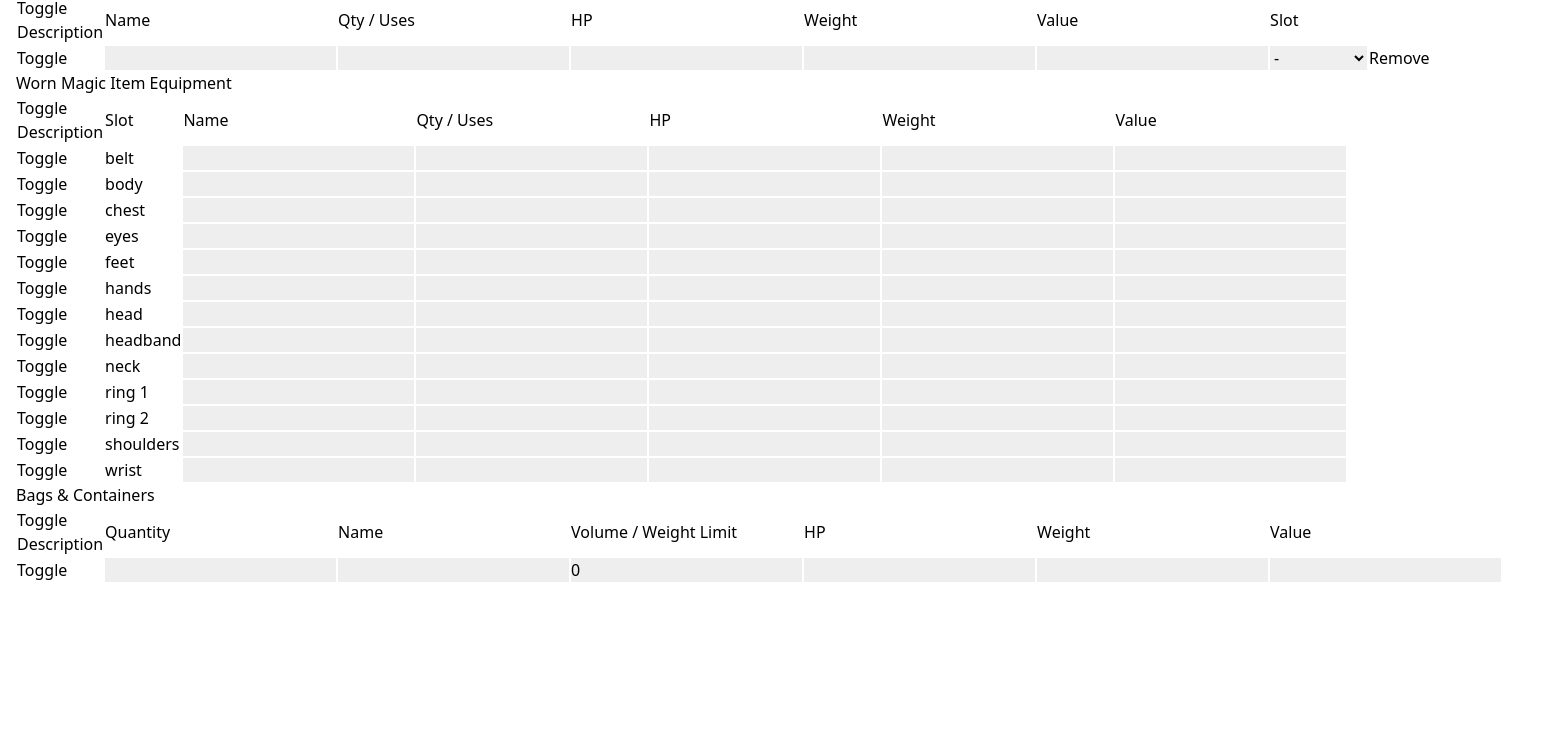
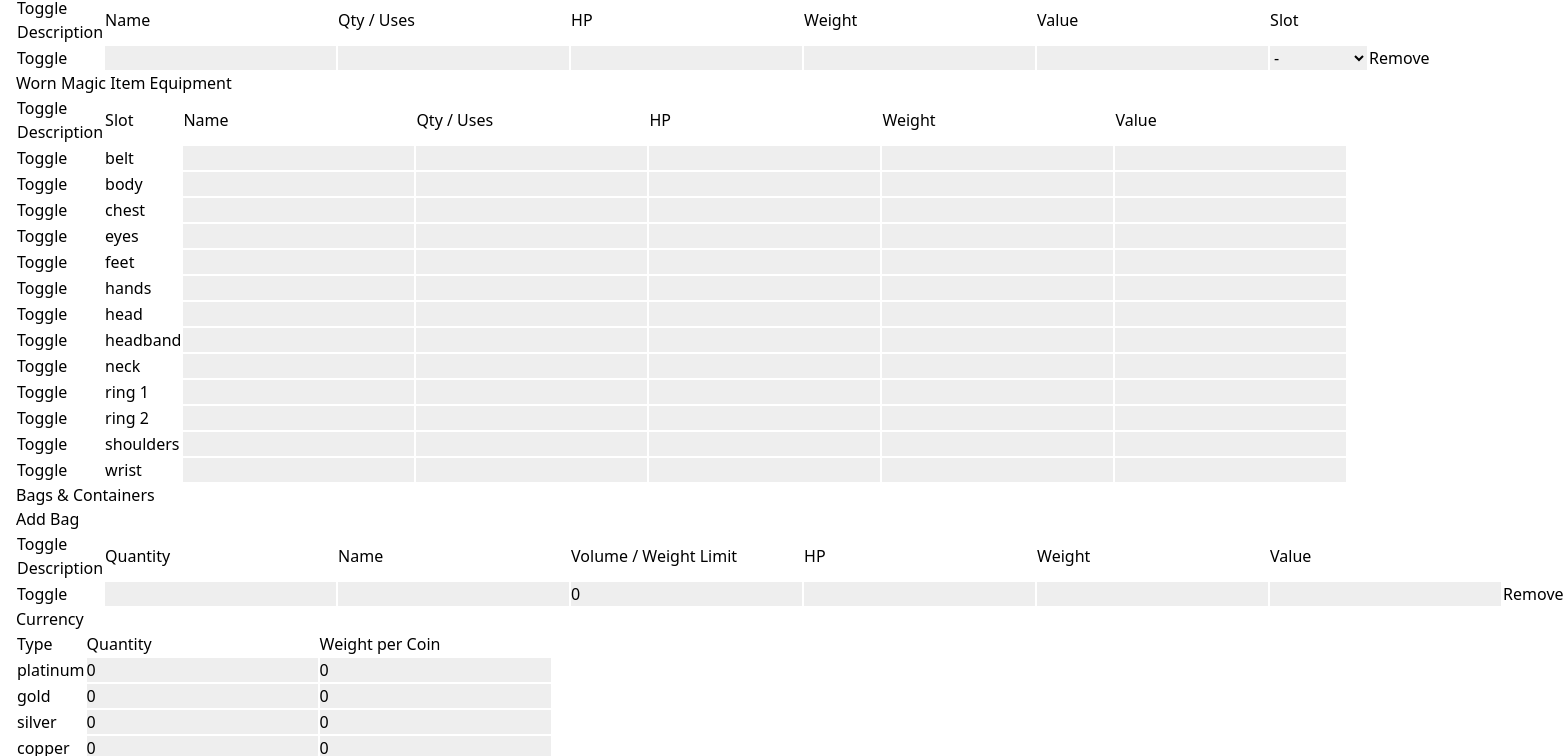
Before and after one commit to DominusAnima/Sheetfinder, a React (Vite) app: page / in a window 1280 px wide. Shown: the part 2117-2873 px from the top of the page, 1565 px wide, since content can reach past the window. Before the commit the page ends 2700 px from the top, so only its background shows below. Built offline with nearby package versions, Linux system fonts and the light colour scheme.

Commit message:
Added Coinpurse to equipment.

```diff
--- a/src/Blocks/Equipment.tsx
+++ b/src/Blocks/Equipment.tsx
@@ -1,4 +1,4 @@
-import { Bag, Blocks, EquipSlot, Item } from "../charSheet";
+import { Bag, Blocks, EquipSlot, Item, Money } from "../charSheet";
 import { makeEmptyItem } from "../constants";
 import { useFormDispatch } from "../lib/useFormDispatch";
 
@@ -84,6 +84,18 @@ export function Equipment({ state }: { state: Blocks }) {
 
   function toggleBagDescr(bag: Bag) {
     dispatch({ type: "toggleBagDescr", payload: { bag } });
+  }
+
+  function handleMoneyChange(field: "amount" | "weight", entry: Money, value: string) {
+    dispatch({ type: "changeMoneyField", payload: { field, entry, value } });
+  }
+
+  function removeBag(bag: Bag) {
+    dispatch({ type: "removeBag", payload: { bag } });
+  }
+
+  function addBag() {
+    dispatch({ type: "addBag" });
   }
 
   function handleSubmit(event: { preventDefault: any }) {
@@ -260,6 +272,7 @@ export function Equipment({ state }: { state: Blocks }) {
       </table>
 
       <h3>Bags & Containers</h3>
+      <button onClick={addBag}>Add Bag</button>
       <table>
         <thead>
           <tr>
@@ -284,7 +297,11 @@ export function Equipment({ state }: { state: Blocks }) {
                   <button onClick={() => toggleBagDescr(bag)}>Toggle</button>
                 </td>
                 <td>
-                  <input value={bag.qtyOrUses} onChange={(e) => handleBagChange("qtyOrUses", bag, e.target.value)} />
+                  <input
+                    type="number"
+                    value={bag.qtyOrUses}
+                    onChange={(e) => handleBagChange("qtyOrUses", bag, e.target.value)}
+                  />
                 </td>
                 <td>
                   <input value={bag.name} onChange={(e) => handleBagChange("name", bag, e.target.value)} />
@@ -295,16 +312,27 @@ export function Equipment({ state }: { state: Blocks }) {
                 {state.equipment.toggleDetail && (
                   <>
                     <td>
-                      <input value={bag.hp} onChange={(e) => handleBagChange("hp", bag, e.target.value)} />
+                      <input
+                        type="number"
+                        value={bag.hp}
+                        onChange={(e) => handleBagChange("hp", bag, e.target.value)}
+                      />
                     </td>
                     <td>
-                      <input value={bag.weight} onChange={(e) => handleBagChange("weight", bag, e.target.value)} />
+                      <input
+                        type="number"
+                        value={bag.weight}
+                        onChange={(e) => handleBagChange("weight", bag, e.target.value)}
+                      />
                     </td>
                     <td>
                       <input value={bag.value} onChange={(e) => handleBagChange("value", bag, e.target.value)} />
                     </td>
                   </>
                 )}
+                <td>
+                  <button onClick={() => removeBag(bag)}>Remove</button>
+                </td>
               </tr>
               {bag.toggleDescr && (
                 <tr>
@@ -320,6 +348,40 @@ export function Equipment({ state }: { state: Blocks }) {
           ))}
         </tbody>
       </table>
+
+      <h3>Currency</h3>
+      <table>
+        <thead>
+          <tr>
+            <td>Type</td>
+            <td>Quantity</td>
+            {state.equipment.toggleDetail && <td>Weight per Coin</td>}
+          </tr>
+        </thead>
+        <tbody>
+          {state.equipment.coinPurse.map((entry) => (
+            <tr>
+              <td>{entry.type}</td>
+              <td>
+                <input
+                  type="number"
+                  value={entry.amount}
+                  onChange={(e) => handleMoneyChange("amount", entry, e.target.value)}
+                />
+              </td>
+              {state.equipment.toggleDetail && (
+                <td>
+                  <input
+                    type="number"
+                    value={entry.weight}
+                    onChange={(e) => handleMoneyChange("weight", entry, e.target.value)}
+                  />
+                </td>
+              )}
+            </tr>
+          ))}
+        </tbody>
+      </table>
     </div>
   );
 }
--- a/src/DefaultState.tsx
+++ b/src/DefaultState.tsx
@@ -46,7 +46,12 @@ const DEFAULT_EQUIP_BLOCK: EquipBlock = {
       capacity: "0",
     },
   ],
-  coinPurse: [{ amount: "0", type: MoneyType.GOLD, weight: "0" }],
+  coinPurse: [
+    { amount: "0", type: MoneyType.PLATINUM, weight: "0" },
+    { amount: "0", type: MoneyType.GOLD, weight: "0" },
+    { amount: "0", type: MoneyType.SILVER, weight: "0" },
+    { amount: "0", type: MoneyType.COPPER, weight: "0" },
+  ],
   weight: { lightLoad: "0", medLoad: "0", heavyLoad: "0", currLoad: 0 },
 };
 
--- a/src/reducer.tsx
+++ b/src/reducer.tsx
@@ -1,8 +1,11 @@
 import { DEFAULT_STATE, buildClassRecordEntry } from "./DefaultState";
-import { Abilities, Bag, BioBlock, Blocks, EquipSlot, Feat, Item, Skill, SpecialEntry } from "./charSheet";
+import { Abilities, Bag, BioBlock, Blocks, EquipSlot, Feat, Item, Money, Skill, SpecialEntry } from "./charSheet";
 import { ABILITY_TYPES, makeEmptyItem } from "./constants";
 
 export type ReducerAction =
+  | AddBagAction
+  | RemoveBagAction
+  | ChangeMoneyFieldAction
   | ToggleBagDescrAction
   | ChangeBagFieldAction
   | RemoveWornItemAction
@@ -314,6 +317,26 @@ type ToggleBagDescrAction = {
   payload: {
     bag: Bag;
   };
+};
+
+type ChangeMoneyFieldAction = {
+  type: "changeMoneyField";
+  payload: {
+    field: "amount" | "weight";
+    entry: Money;
+    value: string;
+  };
+};
+
+type RemoveBagAction = {
+  type: "removeBag";
+  payload: {
+    bag: Bag;
+  };
+};
+
+type AddBagAction = {
+  type: "addBag";
 };
 
 export function reducer(state: Blocks, action: ReducerAction): Blocks {
@@ -1146,6 +1169,55 @@ export function reducer(state: Blocks, action: ReducerAction): Blocks {
 
       return newState;
     }
+    case "changeMoneyField": {
+      const newState: Blocks = {
+        ...state,
+        equipment: {
+          ...state.equipment,
+          coinPurse: [
+            ...state.equipment.coinPurse.map((e) => {
+              if (e === action.payload.entry) {
+                return {
+                  ...e,
+                  [action.payload.field]: action.payload.value,
+                };
+              } else {
+                return e;
+              }
+            }),
+          ],
+        },
+      };
+
+      return newState;
+    }
+    case "removeBag": {
+      const newState: Blocks = {
+        ...state,
+        equipment: {
+          ...state.equipment,
+          bags: [...state.equipment.bags.filter((entry) => entry !== action.payload.bag)],
+        },
+      };
+
+      return newState;
+    }
+    case "addBag": {
+      const newBag: Bag = {
+        ...makeEmptyItem(EquipSlot.NONE),
+        capacity: "0",
+      };
+
+      const newState: Blocks = {
+        ...state,
+        equipment: {
+          ...state.equipment,
+          bags: [...state.equipment.bags, newBag],
+        },
+      };
+
+      return newState;
+    }
     default: {
       throw Error("Unknown action: " + action);
     }
```
